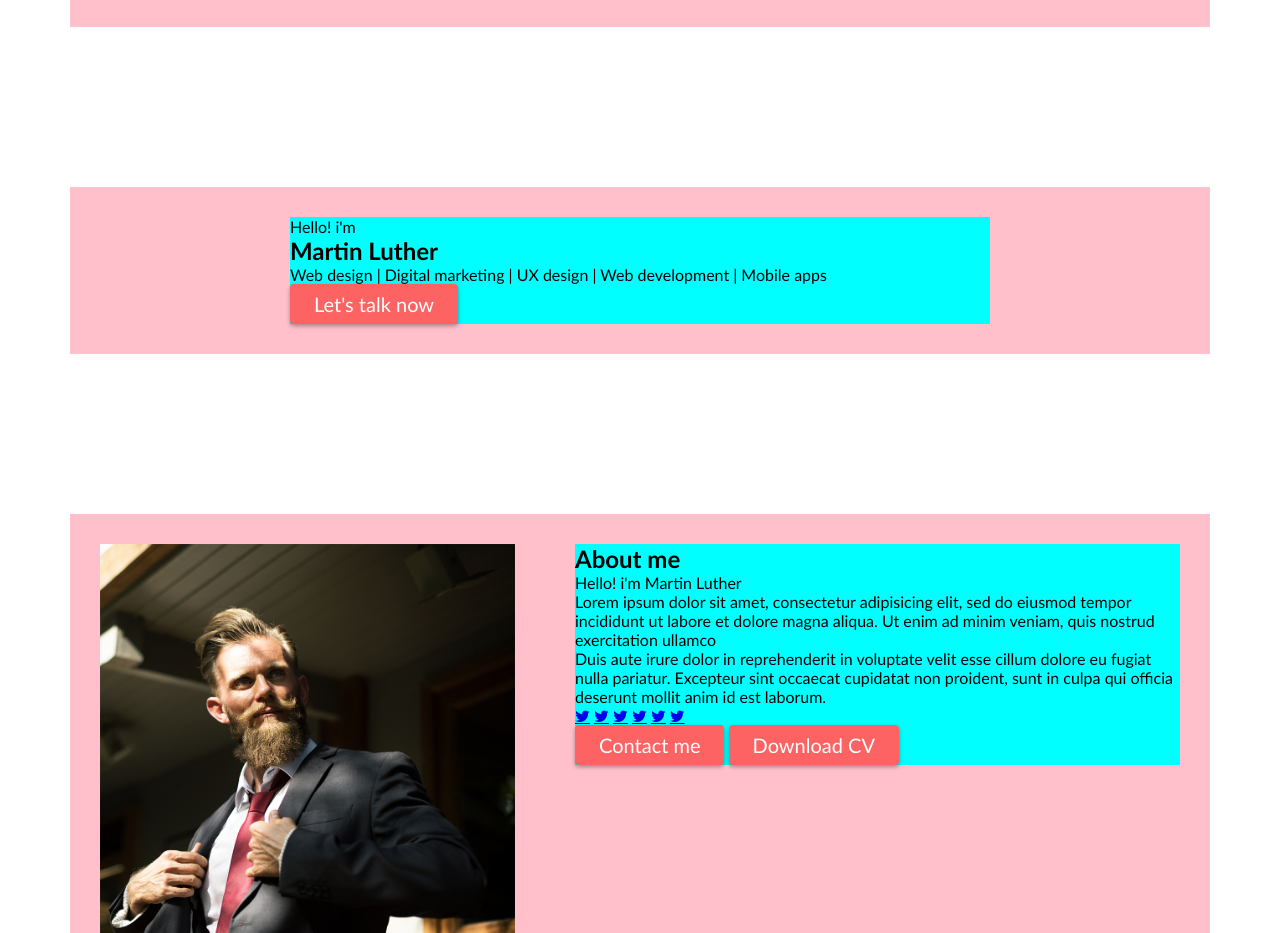
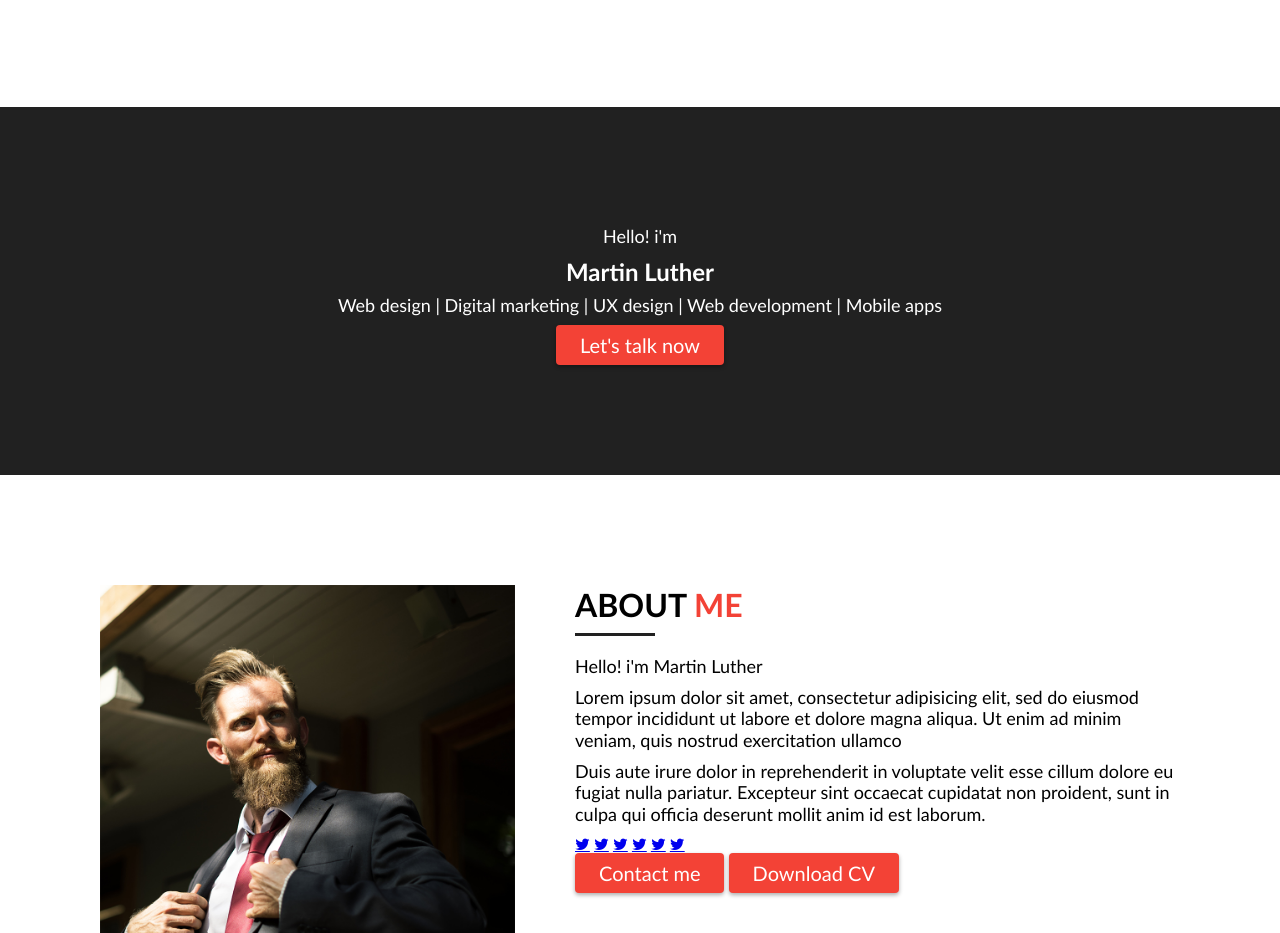
Before and after one commit to front-end-by-rimantas/43-grupe-portfolio, a website: page index.html in a window 1280 px wide. Shown: the part 231-1164 px from the top of the page. Drawn offline with Linux system fonts and the light colour scheme.

Commit message:
Main content style

```diff
--- a/css/base/base.css
+++ b/css/base/base.css
@@ -1,5 +1,7 @@
 :root {
     --main-color: #f34236;
+    --light-grey: #f3f3f3;
+    --dark: #212121;
 }
 
 body,
@@ -14,11 +16,64 @@ body {
         sans-serif;
 }
 
+main {
+    display: inline-block;
+    width: 100%;
+}
+
 img {
     max-width: 100%;
+}
+
+p {
+    margin: 0.5em 0;
+    font-size: 18px;
+    line-height: 1.2em;
+}
+
+.bg-main {
+    background-color: var(--main-color);
+    color: #fff;
+}
+.bg-light-grey {
+    background-color: var(--light-grey);
+}
+.bg-dark {
+    background-color: var(--dark);
+    color: #fff;
+}
+
+.center {
+    text-align: center;
 }
 
 .main-title {
 }
 .section-title {
+    text-transform: uppercase;
+    font-size: 32px;
+    font-weight: bold;
+    text-align: center;
+    position: relative;
 }
+.section-title.section-title-left {
+    text-align: left;
+}
+.section-title > span {
+    color: var(--main-color);
+}
+.section-title::after {
+    content: '';
+    display: block;
+    width: 80px;
+    height: 3px;
+    background-color: var(--dark);
+    position: absolute;
+    bottom: -12px;
+    left: 50%;
+    transform: translateX(-50%);
+}
+.section-title.section-title-left::after {
+    left: 0;
+    transform: none;
+}
--- a/css/base/layout.css
+++ b/css/base/layout.css
@@ -54,7 +54,6 @@
     width: var(--width);
     margin: 20px calc((100% - var(--width)) / 2);
     float: left;
-    background-color: pink;
 }
 .container-fluid > .row {
     width: 100%;
@@ -65,7 +64,6 @@
 .row > [class*='col-'] {
     float: left;
     margin: var(--half-gap);
-    background-color: aqua;
 }
 .row > .col-1 {
     width: var(--c1);
--- a/css/components/button.css
+++ b/css/components/button.css
@@ -1,7 +1,7 @@
 .btn {
     display: inline-block;
     padding: 0.5em 1.2em;
-    background-color: #fd6363;
+    background-color: var(--main-color);
     color: #fff;
     font-family: inherit;
     font-size: 20px;
@@ -16,7 +16,7 @@
     cursor: pointer;
 }
 .btn:hover {
-    background-color: #f00;
+    background-color: #000;
     box-shadow: 0 0.1em 0.25em #0007;
 }
 
--- a/css/pages/home.css
+++ b/css/pages/home.css
@@ -18,6 +18,9 @@
 /* hero: end */
 
 /* about: start */
+.about .section-title {
+    margin-bottom: 1em;
+}
 /* about: end */
 
 /* services: start */
--- a/index.html
+++ b/index.html
@@ -28,7 +28,7 @@
 
     <main>
         <!-- hero: start -->
-        <section class="container">
+        <section class="container bg-dark center">
             <div class="row">
                 <div class="col-12 col-lg-10 ml-lg-1 col-xl-8 ml-xl-2">
                     <p>Hello! i'm</p>
@@ -41,11 +41,11 @@
         <!-- hero: end -->
 
         <!-- about: start -->
-        <section class="container">
+        <section class="container about">
             <div class="row">
                 <img class="col-12 col-lg-5" src="./img/about/avtar-01.jpg" alt="Selfie">
                 <div class="col-12 col-lg-7">
-                    <h2 class="section-title">About me</h2>
+                    <h2 class="section-title section-title-left">About <span>me</span></h2>
                     <p>Hello! i'm Martin Luther</p>
                     <p>Lorem ipsum dolor sit amet, consectetur adipisicing elit, sed do eiusmod tempor incididunt ut labore et dolore magna aliqua. Ut enim ad minim veniam, quis nostrud exercitation ullamco</p>
                     <p>Duis aute irure dolor in reprehenderit in voluptate velit esse cillum dolore eu fugiat nulla pariatur. Excepteur sint occaecat cupidatat non proident, sunt in culpa qui officia deserunt mollit anim id est laborum.</p>
@@ -65,9 +65,9 @@
         <!-- about: end -->
 
         <!-- services: start -->
-        <section class="container">
+        <section class="container bg-light-grey">
             <div class="row">
-                <h2 class="col-12 section-title">My services</h2>
+                <h2 class="col-12 section-title"><span>My</span> services</h2>
             </div>
             <div class="row">
                 <div class="col-12 col-sm-6 col-lg-4">
@@ -107,7 +107,7 @@
         <!-- resume: start -->
         <section class="container">
             <div class="row">
-                <h2 class="col-12 section-title">My resume</h2>
+                <h2 class="col-12 section-title"><span>My</span> resume</h2>
             </div>
             <div class="row">
                 <div class="col-12 col-md-6">
@@ -141,7 +141,7 @@
         <!-- resume: end -->
 
         <!-- freelance: start -->
-        <section class="container">
+        <section class="container bg-main center">
             <div class="row">
                 <div class="col-12">
                     <p>I am available for freelance</p>
@@ -154,7 +154,7 @@
         <!-- portfolio: start -->
         <section class="container">
             <div class="row">
-                <h2 class="col-12 section-title">My portfolio</h2>
+                <h2 class="col-12 section-title"><span>My</span> portfolio</h2>
             </div>
             <div class="row">
                 <div class="col-12">
@@ -165,7 +165,7 @@
         <!-- portfolio: end -->
 
         <!-- testimonials: start -->
-        <section class="container">
+        <section class="container bg-light-grey">
             <div class="row">
                 <div class="col-12 col-md-8 ml-md-2 col-lg-6 ml-lg-3">
                     TESTIMONIALS
@@ -177,7 +177,7 @@
         <!-- blog: start -->
         <section class="container">
             <div class="row">
-                <h2 class="col-12 section-title">My blogs</h2>
+                <h2 class="col-12 section-title"><span>My</span> blogs</h2>
             </div>
             <div class="row">
                 <article class="col-12 col-md-6 col-lg-4">
@@ -215,9 +215,9 @@
         <!-- blog: end -->
 
         <!-- contact: start -->
-        <section class="container">
+        <section class="container bg-light-grey">
             <div class="row">
-                <h2 class="col-12 section-title">Contact me</h2>
+                <h2 class="col-12 section-title">Contact <span>me</span></h2>
             </div>
             <div class="row">
                 <form class="form col-12 col-lg-7 col-xl-6 ml-xl-1">
@@ -251,7 +251,7 @@
         <!-- contact: end -->
     </main>
 
-    <footer>
+    <footer class="container bg-dark center">
         <img src="./img/logo-white.png" alt="Logo">
         <div class="socials">
             <a class="fa fa-twitter" href="#" target="_blank"></a>
```
